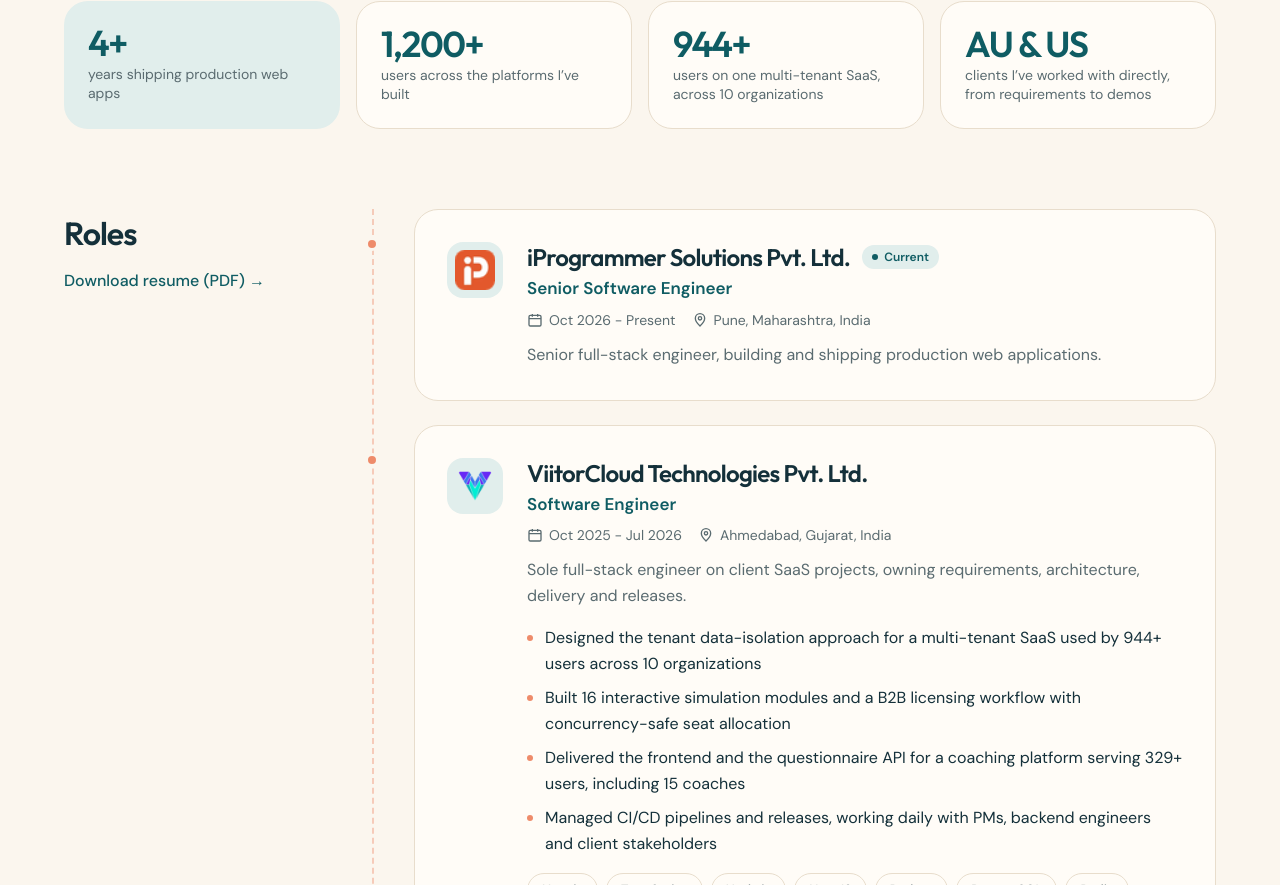
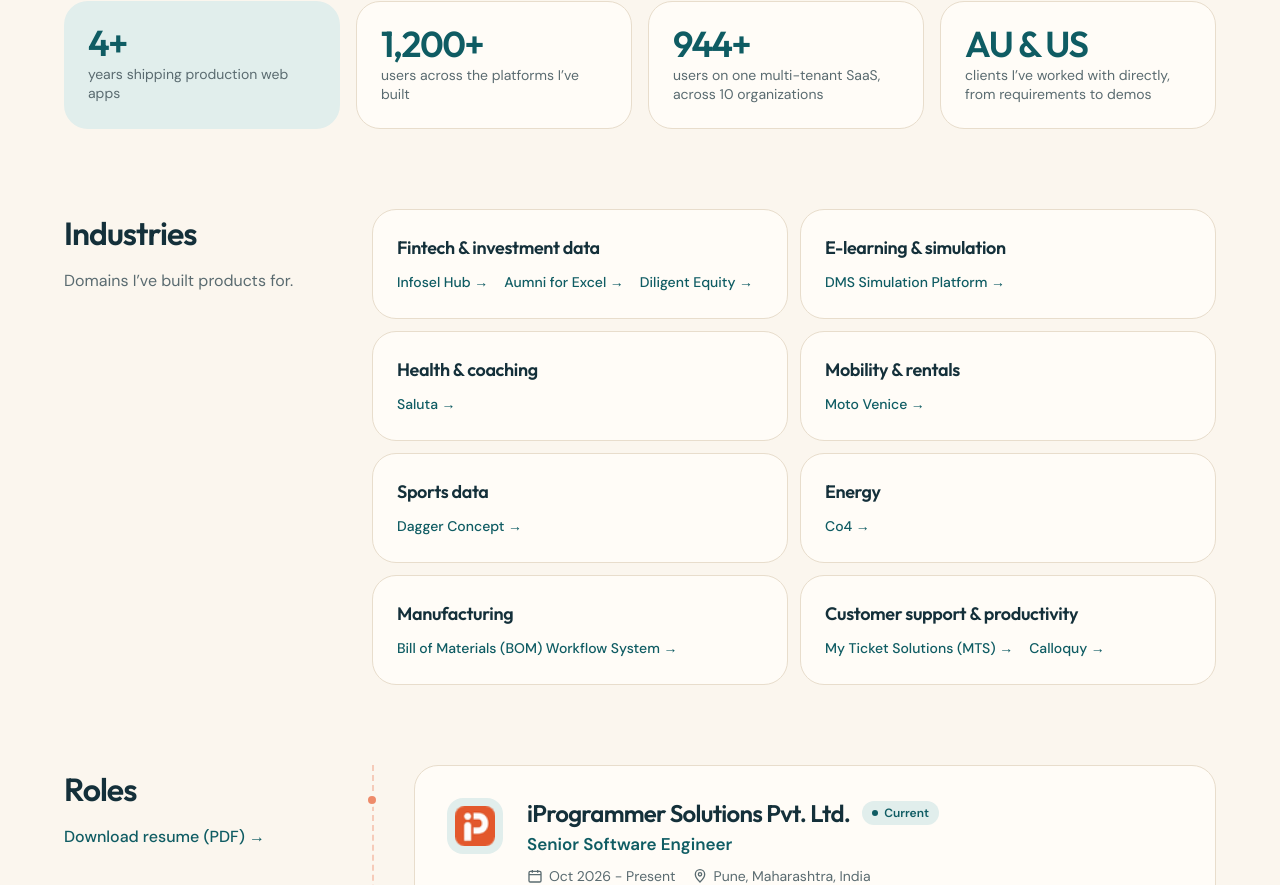
Before and after one commit to ShivharakhYadav/shivharakhyadav, a Next.js app: page /experience in a window 1280 px wide. Shown: the part 454-1339 px from the top of the page. Built offline with nearby package versions, Linux system fonts and the light colour scheme.

Commit message:
Add an Industries section to the experience page
Eight domains, each linking to its case studies, from a new domains list
in experience.ts.

```diff
--- a/src/app/experience/page.tsx
+++ b/src/app/experience/page.tsx
@@ -7,7 +7,12 @@
 import Contact from '@/components/sections/Contact'
 import JsonLd from '@/components/JsonLd'
 import { person, websiteId } from '@/configs/schema'
-import { experience, careerHighlights, awards } from '@/data/experience'
+import {
+  experience,
+  careerHighlights,
+  awards,
+  domains,
+} from '@/data/experience'
 import { projects, featuredProjects, getProjectBySlug } from '@/data/projects'
 import { profile } from '@/data/profile'
 import { siteUrl, ogImages } from '@/configs/metaTags'
@@ -81,6 +86,47 @@
             </div>
           ))}
         </dl>
+
+        {/* Industries: each domain links to its case studies */}
+        <section
+          aria-labelledby='domains'
+          className='grid grid-cols-1 gap-8 pt-20 lg:grid-cols-[260px_minmax(0,1fr)] lg:gap-12'
+        >
+          <div className='space-y-3'>
+            <h2
+              id='domains'
+              className='font-display text-[28px] font-semibold tracking-[-0.03em] sm:text-[32px]'
+            >
+              Industries
+            </h2>
+            <p className='text-muted'>Domains I’ve built products for.</p>
+          </div>
+          <ul className='grid gap-3 sm:grid-cols-2'>
+            {domains.map((d) => {
+              const domainProjects = d.projects
+                .map(getProjectBySlug)
+                .filter((p): p is NonNullable<typeof p> => Boolean(p))
+              return (
+                <li key={d.name} className='card rounded-3xl p-5 sm:p-6'>
+                  <h3 className='font-display text-lg font-semibold tracking-[-0.02em]'>
+                    {d.name}
+                  </h3>
+                  <p className='mt-2 flex flex-wrap gap-x-4 gap-y-1'>
+                    {domainProjects.map((p) => (
+                      <Link
+                        key={p.slug}
+                        href={`/projects/${p.slug}`}
+                        className='text-link inline-block py-0.5 text-sm'
+                      >
+                        {p.title.split(' - ')[0]} →
+                      </Link>
+                    ))}
+                  </p>
+                </li>
+              )
+            })}
+          </ul>
+        </section>
 
         {/* Timeline */}
         <section
--- a/src/data/experience.ts
+++ b/src/data/experience.ts
@@ -134,3 +134,15 @@
   { value: "944+", label: "users on one multi-tenant SaaS, across 10 organizations" },
   { value: "AU & US", label: "clients I’ve worked with directly, from requirements to demos" },
 ];
+
+/** Industries I've built for, each with its case-study slugs; shown on /experience. */
+export const domains: { name: string; projects: string[] }[] = [
+  { name: "Fintech & investment data", projects: ["infosel-hub-excel-addin", "aumni-excel-addin", "diligent-equity-excel-addin"] },
+  { name: "E-learning & simulation", projects: ["dms-simulation-platform"] },
+  { name: "Health & coaching", projects: ["health-coaching-platform"] },
+  { name: "Mobility & rentals", projects: ["moto-venice"] },
+  { name: "Sports data", projects: ["dagger-concept"] },
+  { name: "Energy", projects: ["co4-energy-management-portal"] },
+  { name: "Manufacturing", projects: ["bom-workflow-system"] },
+  { name: "Customer support & productivity", projects: ["my-ticket-solutions", "calloquy"] },
+];
```
